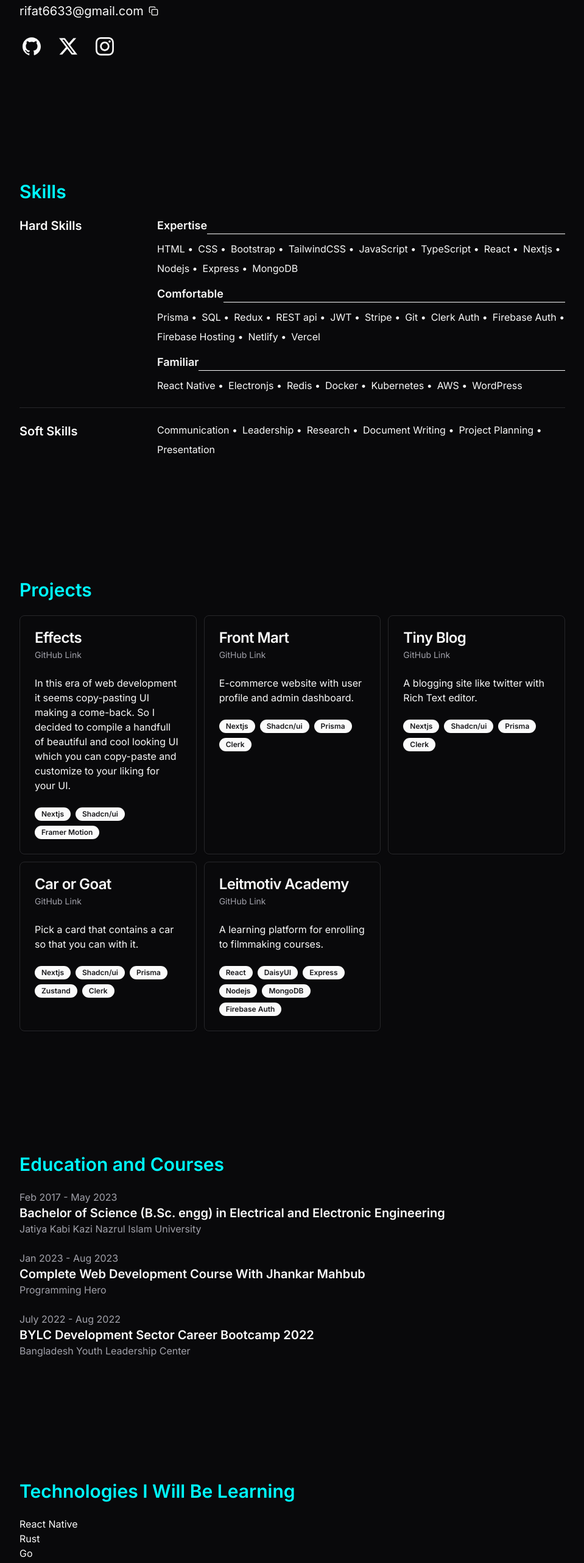
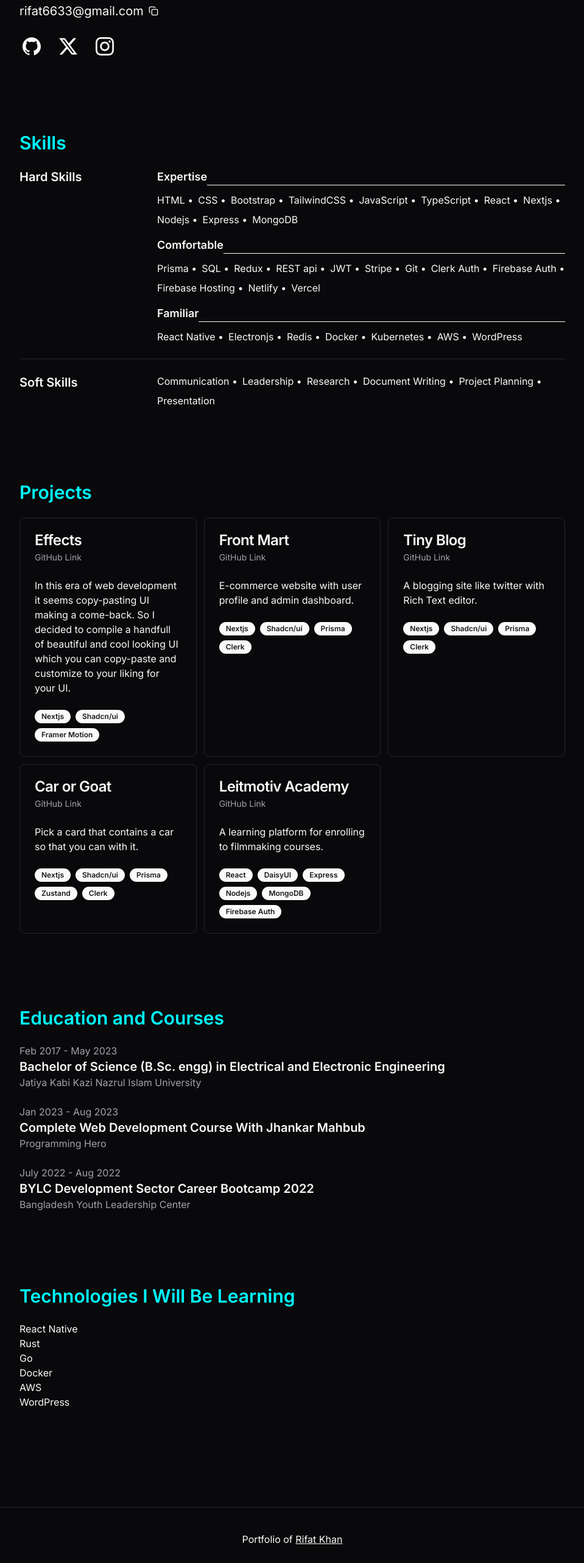
Before and after one commit to StepAsideLiL/stepasidelil, a Next.js app: page /simple in a window 1280 px wide. Shown: the part 860-3423 px from the top of the page at 61% size, without its empty margins (160-1119 px from the left). Built offline with nearby package versions, Linux system fonts and the light colour scheme.

Commit message:
update: section padding

```diff
--- a/app/simple/page.tsx
+++ b/app/simple/page.tsx
@@ -73,7 +73,7 @@ export default function Page() {
       {/* Contact Info End */}
 
       {/* Skills */}
-      <section className="mx-auto max-w-4xl space-y-6 pt-40">
+      <section className="mx-auto max-w-4xl space-y-6 pt-20">
         <h1 className="text-3xl font-semibold text-[#00f8ff]">Skills</h1>
 
         {/* Hard skills */}
@@ -156,7 +156,7 @@ export default function Page() {
       {/* Skills End */}
 
       {/* Projects */}
-      <section className="mx-auto max-w-4xl space-y-6 pt-40">
+      <section className="mx-auto max-w-4xl space-y-6 pt-20">
         <h1 className="text-3xl font-semibold text-[#00f8ff]">Projects</h1>
 
         <section className="grid grid-cols-1 gap-3 md:grid-cols-2 lg:grid-cols-3">
@@ -185,7 +185,7 @@ export default function Page() {
       {/* Projects End */}
 
       {/* Eduction */}
-      <section className="mx-auto max-w-4xl space-y-6 pt-40">
+      <section className="mx-auto max-w-4xl space-y-6 pt-20">
         <h1 className="text-3xl font-semibold text-[#00f8ff]">
           Education and Courses
         </h1>
@@ -209,7 +209,7 @@ export default function Page() {
       {/* Eduction End */}
 
       {/* Interested In */}
-      <section className="mx-auto max-w-4xl space-y-6 py-40">
+      <section className="mx-auto max-w-4xl space-y-6 py-20">
         <h1 className="text-3xl font-semibold text-[#00f8ff]">
           Technologies I Will Be Learning
         </h1>
```
